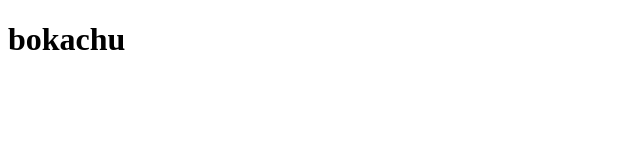
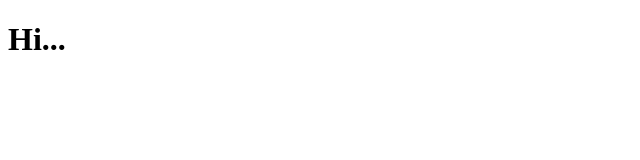
Before and after one commit to FahimMehediSonar/my-first-repo, a plain HTML site: page index.html in a window 1280 px wide. Shown: the whole page, without its empty margins (0-640 px from the left). Drawn offline with Linux system fonts and the light colour scheme.

Commit message:
Changed h1

```diff
--- a/index.html
+++ b/index.html
@@ -7,6 +7,6 @@
     <title>This is Fahims page</title>
 </head>
 <body>
-    <h1>bokachu</h1>
+    <h1>Hi...</h1>
 </body>
 </html>
```
